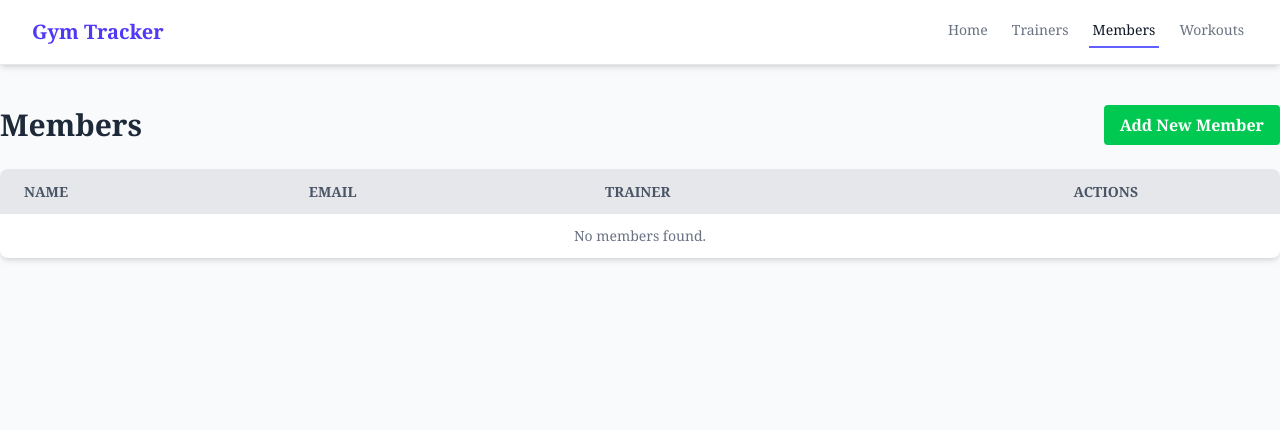
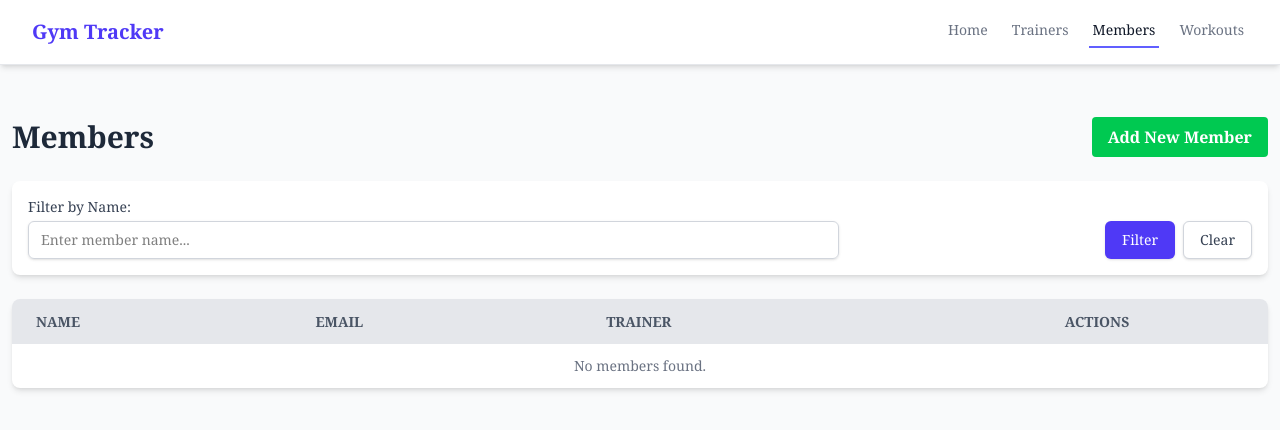
Before and after one commit to RamezSaafi/gym_django, a Django app: page /members/ in a window 1280 px wide. Shown: the top 430 px of the page. Run offline with Django 5.2, Linux system fonts and the light colour scheme; some libraries are stand-ins or nearby versions.

Commit message:
some final touches

```diff
--- a/theme/static/css/dist/styles.css
+++ b/theme/static/css/dist/styles.css
@@ -9,12 +9,9 @@
     --font-mono: ui-monospace, SFMono-Regular, Menlo, Monaco, Consolas, "Liberation Mono",
       "Courier New", monospace;
     --color-red-100: oklch(93.6% 0.032 17.717);
-    --color-red-200: oklch(88.5% 0.062 18.334);
     --color-red-500: oklch(63.7% 0.237 25.331);
     --color-red-600: oklch(57.7% 0.245 27.325);
     --color-red-700: oklch(50.5% 0.213 27.518);
-    --color-orange-500: oklch(70.5% 0.213 47.604);
-    --color-orange-600: oklch(64.6% 0.222 41.116);
     --color-yellow-400: oklch(85.2% 0.199 91.936);
     --color-yellow-500: oklch(79.5% 0.184 86.047);
     --color-yellow-600: oklch(68.1% 0.162 75.834);
@@ -24,8 +21,6 @@
     --color-green-500: oklch(72.3% 0.219 149.579);
     --color-green-600: oklch(62.7% 0.194 149.214);
     --color-green-700: oklch(52.7% 0.154 150.069);
-    --color-teal-600: oklch(60% 0.118 184.704);
-    --color-teal-700: oklch(51.1% 0.096 186.391);
     --color-blue-50: oklch(97% 0.014 254.604);
     --color-blue-100: oklch(93.2% 0.032 255.585);
     --color-blue-500: oklch(62.3% 0.214 259.815);
@@ -36,9 +31,6 @@
     --color-indigo-500: oklch(58.5% 0.233 277.117);
     --color-indigo-600: oklch(51.1% 0.262 276.966);
     --color-indigo-700: oklch(45.7% 0.24 277.023);
-    --color-slate-50: oklch(98.4% 0.003 247.858);
-    --color-slate-600: oklch(44.6% 0.043 257.281);
-    --color-slate-700: oklch(37.2% 0.044 257.287);
     --color-gray-50: oklch(98.5% 0.002 247.839);
     --color-gray-100: oklch(96.7% 0.003 264.542);
     --color-gray-200: oklch(92.8% 0.006 264.531);
@@ -71,7 +63,6 @@
     --text-4xl: 2.25rem;
     --text-4xl--line-height: calc(2.5 / 2.25);
     --font-weight-light: 300;
-    --font-weight-normal: 400;
     --font-weight-medium: 500;
     --font-weight-semibold: 600;
     --font-weight-bold: 700;
@@ -80,10 +71,8 @@
     --radius-md: 0.375rem;
     --radius-lg: 0.5rem;
     --radius-2xl: 1rem;
-    --radius-4xl: 2rem;
     --ease-in-out: cubic-bezier(0.4, 0, 0.2, 1);
     --blur-sm: 8px;
-    --blur-md: 12px;
     --default-transition-duration: 150ms;
     --default-transition-timing-function: cubic-bezier(0.4, 0, 0.2, 1);
     --default-font-family: var(--font-sans);
@@ -339,6 +310,9 @@
   }
   .-mr-2 {
     margin-right: calc(var(--spacing) * -2);
+  }
+  .mb-1 {
+    margin-bottom: calc(var(--spacing) * 1);
   }
   .mb-2 {
     margin-bottom: calc(var(--spacing) * 2);
@@ -466,11 +419,17 @@
   .flex-col {
     flex-direction: column;
   }
+  .flex-wrap {
+    flex-wrap: wrap;
+  }
   .items-baseline {
     align-items: baseline;
   }
   .items-center {
     align-items: center;
+  }
+  .items-end {
+    align-items: flex-end;
   }
   .justify-between {
     justify-content: space-between;
@@ -481,14 +440,23 @@
   .justify-end {
     justify-content: flex-end;
   }
+  .justify-start {
+    justify-content: flex-start;
+  }
+  .gap-3 {
+    gap: calc(var(--spacing) * 3);
+  }
+  .gap-4 {
+    gap: calc(var(--spacing) * 4);
+  }
+  .gap-5 {
+    gap: calc(var(--spacing) * 5);
+  }
   .gap-6 {
     gap: calc(var(--spacing) * 6);
   }
   .gap-10 {
     gap: calc(var(--spacing) * 10);
-  }
-  .gap-20 {
-    gap: calc(var(--spacing) * 20);
   }
   :where(.space-y-1 > :not(:last-child)) {
     --tw-space-y-reverse: 0;
@@ -510,8 +478,14 @@
     margin-inline-start: calc(calc(var(--spacing) * 4) * var(--tw-space-x-reverse));
     margin-inline-end: calc(calc(var(--spacing) * 4) * calc(1 - var(--tw-space-x-reverse)));
   }
+  .overflow-auto {
+    overflow: auto;
+  }
   .overflow-hidden {
     overflow: hidden;
+  }
+  .overflow-x-auto {
+    overflow-x: auto;
   }
   .overflow-y-auto {
     overflow-y: auto;
@@ -649,56 +589,23 @@
   .bg-indigo-600 {
     background-color: var(--color-indigo-600);
   }
-  .bg-orange-500 {
-    background-color: var(--color-orange-500);
-  }
   .bg-red-100 {
     background-color: var(--color-red-100);
-  }
-  .bg-red-500 {
-    background-color: var(--color-red-500);
   }
   .bg-red-600 {
     background-color: var(--color-red-600);
   }
-  .bg-slate-50\/90 {
-    background-color: color-mix(in srgb, oklch(98.4% 0.003 247.858) 90%, transparent);
-  }
-  @supports (color: color-mix(in lab, red, red)) {
-    .bg-slate-50\/90 {
-      background-color: color-mix(in oklab, var(--color-slate-50) 90%, transparent);
-    }
-  }
-  .bg-slate-600 {
-    background-color: var(--color-slate-600);
-  }
-  .bg-teal-600 {
-    background-color: var(--color-teal-600);
-  }
   .bg-white {
     background-color: var(--color-white);
-  }
-  .bg-white\/75 {
-    background-color: color-mix(in srgb, #fff 75%, transparent);
-  }
-  @supports (color: color-mix(in lab, red, red)) {
-    .bg-white\/75 {
-      background-color: color-mix(in oklab, var(--color-white) 75%, transparent);
-    }
-  }
-  .bg-white\/90 {
-    background-color: color-mix(in srgb, #fff 90%, transparent);
-  }
-  @supports (color: color-mix(in lab, red, red)) {
-    .bg-white\/90 {
-      background-color: color-mix(in oklab, var(--color-white) 90%, transparent);
-    }
   }
   .bg-yellow-500 {
     background-color: var(--color-yellow-500);
   }
   .p-2 {
     padding: calc(var(--spacing) * 2);
+  }
+  .p-3 {
+    padding: calc(var(--spacing) * 3);
   }
   .p-4 {
     padding: calc(var(--spacing) * 4);
@@ -1152,6 +977,46 @@
   .focus\:ring-inset:focus {
     --tw-ring-inset: inset;
   }
+  @media (width < 40rem) {
+    .max-sm\:mx-auto {
+      margin-inline: auto;
+    }
+  }
+  @media (width < 40rem) {
+    .max-sm\:max-w-56 {
+      max-width: calc(var(--spacing) * 56);
+    }
+  }
+  @media (width < 40rem) {
+    .max-sm\:max-w-96 {
+      max-width: calc(var(--spacing) * 96);
+    }
+  }
+  @media (width < 40rem) {
+    .max-sm\:items-center {
+      align-items: center;
+    }
+  }
+  @media (width < 40rem) {
+    .max-sm\:justify-center {
+      justify-content: center;
+    }
+  }
+  @media (width < 40rem) {
+    .max-sm\:justify-end {
+      justify-content: flex-end;
+    }
+  }
+  @media (width < 40rem) {
+    .max-sm\:gap-3 {
+      gap: calc(var(--spacing) * 3);
+    }
+  }
+  @media (width >= 40rem) {
+    .sm\:col-span-2 {
+      grid-column: span 2 / span 2;
+    }
+  }
   @media (width >= 40rem) {
     .sm\:mx-0 {
       margin-inline: calc(var(--spacing) * 0);
@@ -1228,6 +1098,11 @@
     }
   }
   @media (width >= 40rem) {
+    .sm\:justify-end {
+      justify-content: flex-end;
+    }
+  }
+  @media (width >= 40rem) {
     .sm\:p-6 {
       padding: calc(var(--spacing) * 6);
     }
@@ -1273,21 +1148,6 @@
       padding-inline: calc(var(--spacing) * 8);
     }
   }
-}
-@property --tw-scale-x {
-  syntax: "*";
-  inherits: false;
-  initial-value: 1;
-}
-@property --tw-scale-y {
-  syntax: "*";
-  inherits: false;
-  initial-value: 1;
-}
-@property --tw-scale-z {
-  syntax: "*";
-  inherits: false;
-  initial-value: 1;
 }
 @property --tw-rotate-x {
   syntax: "*";
@@ -1401,6 +1261,59 @@
   inherits: false;
   initial-value: 0 0 #0000;
 }
+@property --tw-blur {
+  syntax: "*";
+  inherits: false;
+}
+@property --tw-brightness {
+  syntax: "*";
+  inherits: false;
+}
+@property --tw-contrast {
+  syntax: "*";
+  inherits: false;
+}
+@property --tw-grayscale {
+  syntax: "*";
+  inherits: false;
+}
+@property --tw-hue-rotate {
+  syntax: "*";
+  inherits: false;
+}
+@property --tw-invert {
+  syntax: "*";
+  inherits: false;
+}
+@property --tw-opacity {
+  syntax: "*";
+  inherits: false;
+}
+@property --tw-saturate {
+  syntax: "*";
+  inherits: false;
+}
+@property --tw-sepia {
+  syntax: "*";
+  inherits: false;
+}
+@property --tw-drop-shadow {
+  syntax: "*";
+  inherits: false;
+}
+@property --tw-drop-shadow-color {
+  syntax: "*";
+  inherits: false;
+}
+@property --tw-drop-shadow-alpha {
+  syntax: "<percentage>";
+  inherits: false;
+  initial-value: 100%;
+}
+@property --tw-drop-shadow-size {
+  syntax: "*";
+  inherits: false;
+}
 @property --tw-backdrop-blur {
   syntax: "*";
   inherits: false;
@@ -1445,12 +1358,24 @@
   syntax: "*";
   inherits: false;
 }
+@property --tw-scale-x {
+  syntax: "*";
+  inherits: false;
+  initial-value: 1;
+}
+@property --tw-scale-y {
+  syntax: "*";
+  inherits: false;
+  initial-value: 1;
+}
+@property --tw-scale-z {
+  syntax: "*";
+  inherits: false;
+  initial-value: 1;
+}
 @layer properties {
   @supports ((-webkit-hyphens: none) and (not (margin-trim: inline))) or ((-moz-orient: inline) and (not (color:rgb(from red r g b)))) {
     *, ::before, ::after, ::backdrop {
-      --tw-scale-x: 1;
-      --tw-scale-y: 1;
-      --tw-scale-z: 1;
       --tw-rotate-x: initial;
       --tw-rotate-y: initial;
       --tw-rotate-z: initial;
@@ -1476,6 +1401,19 @@
       --tw-ring-offset-width: 0px;
       --tw-ring-offset-color: #fff;
       --tw-ring-offset-shadow: 0 0 #0000;
+      --tw-blur: initial;
+      --tw-brightness: initial;
+      --tw-contrast: initial;
+      --tw-grayscale: initial;
+      --tw-hue-rotate: initial;
+      --tw-invert: initial;
+      --tw-opacity: initial;
+      --tw-saturate: initial;
+      --tw-sepia: initial;
+      --tw-drop-shadow: initial;
+      --tw-drop-shadow-color: initial;
+      --tw-drop-shadow-alpha: 100%;
+      --tw-drop-shadow-size: initial;
       --tw-backdrop-blur: initial;
       --tw-backdrop-brightness: initial;
       --tw-backdrop-contrast: initial;
@@ -1487,6 +1425,9 @@
       --tw-backdrop-sepia: initial;
       --tw-duration: initial;
       --tw-ease: initial;
+      --tw-scale-x: 1;
+      --tw-scale-y: 1;
+      --tw-scale-z: 1;
     }
   }
 }
--- a/theme/templates/base.html
+++ b/theme/templates/base.html
@@ -5,6 +5,7 @@
     <meta charset="UTF-8" />
     <meta name="viewport" content="width=device-width, initial-scale=1.0" />
     <meta http-equiv="X-UA-Compatible" content="ie=edge" />
+    <title>Gym Tracker</title>
     {% tailwind_css %}
   </head>
 
--- a/tracker/static/tracker/js/delete_modal.js
+++ b/tracker/static/tracker/js/delete_modal.js
@@ -16,7 +16,6 @@
 
         let message = `Are you sure you want to delete this ${objectType.toLowerCase()}: <strong class="font-semibold">${objectName || 'this item'}</strong>?`;
         let warning = `This action cannot be undone.`;
-
         if (objectType === 'Trainer') {
             warning += ` Deleting this trainer will also delete all associated members and their workout sessions.`;
         } else if (objectType === 'Member') {
--- a/tracker/templates/tracker/home.html
+++ b/tracker/templates/tracker/home.html
@@ -17,7 +17,7 @@
   <p class="text-lg text-gray-600 mb-6">
     Manage your trainers, members, and workout sessions efficiently.
   </p>
-  <div class="space-x-4 w-full flex justify-center gap-10">
+  <div class="space-x-4 w-full flex justify-center gap-10 flex-wrap">
     <a
       href="{% url 'tracker:trainer_list' %}"
       class="bg-indigo-600 hover:bg-indigo-700 text-white font-bold py-3 px-10 rounded transition duration-300 hover:scale-105"
--- a/tracker/templates/tracker/member_list.html
+++ b/tracker/templates/tracker/member_list.html
@@ -5,7 +5,7 @@
 {% block content %}
 
 {% include './navbar.html' %}
-<div class="container mx-auto">
+<div class="container mx-auto p-3">
   <div class="flex justify-between items-center mb-6">
     <h1 class="text-3xl font-bold text-gray-800">Members</h1>
     <a
@@ -15,8 +15,29 @@
       Add New Member
     </a>
   </div>
+  <div class="bg-white p-4 rounded-lg shadow-md mb-6">
+    <form method="get" action="{% url 'tracker:member_list' %}" class="grid grid-cols-1 sm:grid-cols-3 gap-4 items-end">
+        <div class="sm:col-span-2">
+            <label for="name_filter" class="block text-sm font-medium text-gray-700 mb-1">Filter by Name:</label>
+            <input type="text"
+                   name="name" {# Matches GET parameter key #}
+                   id="name_filter"
+                   value="{{ current_name_filter }}" {# Pre-fill value #}
+                   placeholder="Enter member name..."
+                   class="mt-1 block w-full px-3 py-2 border border-gray-300 rounded-md shadow-sm focus:outline-none focus:ring-indigo-500 focus:border-indigo-500 sm:text-sm">
+        </div>
 
-  <div class="bg-white shadow-md rounded-lg overflow-hidden">
+        <div class="flex space-x-2 justify-start sm:justify-end">
+            <button type="submit" class="inline-flex justify-center py-2 px-4 border border-transparent shadow-sm text-sm font-medium rounded-md text-white bg-indigo-600 hover:bg-indigo-700 focus:outline-none focus:ring-2 focus:ring-offset-2 focus:ring-indigo-500">
+                Filter
+            </button>
+            <a href="{% url 'tracker:member_list' %}" class="inline-flex justify-center py-2 px-4 border border-gray-300 shadow-sm text-sm font-medium rounded-md text-gray-700 bg-white hover:bg-gray-50 focus:outline-none focus:ring-2 focus:ring-offset-2 focus:ring-indigo-500">
+                Clear
+            </a>
+        </div>
+    </form>
+</div>
+  <div class="bg-white shadow-md rounded-lg overflow-x-auto max-sm:max-w-96 max-sm:mx-auto">
     <table class="min-w-full leading-normal">
       <thead>
         <tr class="bg-gray-200 text-gray-600 uppercase text-sm leading-normal">
@@ -92,6 +113,7 @@
                 class="text-red-500 hover:text-red-700 open-delete-modal cursor-pointer"
                 data-delete-url="{% url 'tracker:member_delete' member.pk %}"
                 data-object-name="{{ member.name|escapejs }}"
+                data-object-type="Member"
                 title="Delete Member"
               >
                 <svg
@@ -217,8 +239,8 @@
       <button
         type="button"
         id="modal-delete-button"
-        data-delete-url=""
-        data-member-name=""
+        data-object-name="{{ member.name|escapejs }}"
+        data-object-type="Member"
         class="cursor-pointer open-delete-modal inline-flex justify-center rounded-md border border-transparent shadow-sm px-4 py-2 bg-red-600 text-base font-medium text-white hover:bg-red-700 focus:outline-none focus:ring-2 focus:ring-offset-2 focus:ring-red-500 sm:ml-3 sm:w-auto sm:text-sm"
       >
         Delete
@@ -291,7 +313,7 @@
         </div>
       </div>
     </div>
-    <div class="bg-gray-50 px-4 py-3 sm:px-6 sm:flex sm:flex-row-reverse">
+    <div class="bg-gray-50 px-4 py-3 sm:px-6 sm:flex sm:flex-row-reverse flex max-sm:justify-center max-sm:items-center max-sm:gap-3">
       <form id="deleteModalForm" method="post" action="" class="inline-block">
         {% csrf_token %}
         <button
@@ -305,7 +327,7 @@
       <button
         type="button"
         id="cancelDeleteButton"
-        class="close-delete-modal mt-3 w-full inline-flex justify-center rounded-md border border-gray-300 shadow-sm px-4 py-2 bg-white text-base font-medium text-gray-700 hover:bg-gray-50 focus:outline-none focus:ring-2 focus:ring-offset-2 focus:ring-indigo-500 sm:mt-0 sm:ml-3 sm:w-auto sm:text-sm"
+        class="close-delete-modal w-fit inline-flex justify-center rounded-md border border-gray-300 shadow-sm px-4 py-2 bg-white text-base font-medium text-gray-700 hover:bg-gray-50 focus:outline-none focus:ring-2 focus:ring-offset-2 focus:ring-indigo-500 sm:mt-0 sm:ml-3 sm:w-auto sm:text-sm"
       >
         Cancel
       </button>
--- a/tracker/views.py
+++ b/tracker/views.py
@@ -33,6 +33,20 @@
     model = Trainer
     template_name = "tracker/trainer_list.html"
     context_object_name = "trainers"
+
+    def get_queryset(self):
+
+        queryset = super().get_queryset().order_by('name')
+        specialty_filter = self.request.GET.get('specialty', None)
+        if specialty_filter and specialty_filter.strip():
+            queryset = queryset.filter(specialty__icontains=specialty_filter.strip())
+        return queryset
+
+    def get_context_data(self, **kwargs):
+
+        context = super().get_context_data(**kwargs)
+        context['current_specialty_filter'] = self.request.GET.get('specialty', '')
+        return context
 
 
 class TrainerDetailView(DetailView):
@@ -98,6 +112,20 @@
     model = Member
     template_name = "tracker/member_list.html"
     context_object_name = "members"
+
+    def get_queryset(self):
+
+        queryset = super().get_queryset().order_by('name')
+        name_filter = self.request.GET.get('name', None)
+        if name_filter and name_filter.strip():
+            queryset = queryset.filter(name__icontains=name_filter.strip())
+        return queryset
+
+    def get_context_data(self, **kwargs):
+
+        context = super().get_context_data(**kwargs)
+        context['current_name_filter'] = self.request.GET.get('name', '')
+        return context
 
 
 class MemberDetailView(DetailView):
@@ -178,6 +206,31 @@
     model = WorkoutSession
     template_name = "tracker/workoutsession_list.html"
     context_object_name = "workout_sessions"
+    def get_queryset(self):
+        queryset = super().get_queryset().order_by('-date', '-id')
+
+        workout_type_filter = self.request.GET.get('type', None)
+        date_filter = self.request.GET.get('date', None)
+
+        if workout_type_filter and workout_type_filter.strip():
+
+            queryset = queryset.filter(workout_type__icontains=workout_type_filter.strip())
+
+        if date_filter:
+
+            try:
+                queryset = queryset.filter(date=date_filter)
+            except ValueError:
+               pass
+
+        return queryset
+
+    def get_context_data(self, **kwargs):
+        context = super().get_context_data(**kwargs)
+
+        context['current_type_filter'] = self.request.GET.get('type', '')
+        context['current_date_filter'] = self.request.GET.get('date', '')
+        return context
 
 
 class WorkoutSessionDetailView(DetailView):
```
Also changed, not shown: other parts of theme/static/css/dist/styles.css (+7 -157 lines), tracker/templates/tracker/trainer_list.html (+25 -4 lines), tracker/templates/tracker/workoutsession_list.html (+34 -4 lines).
